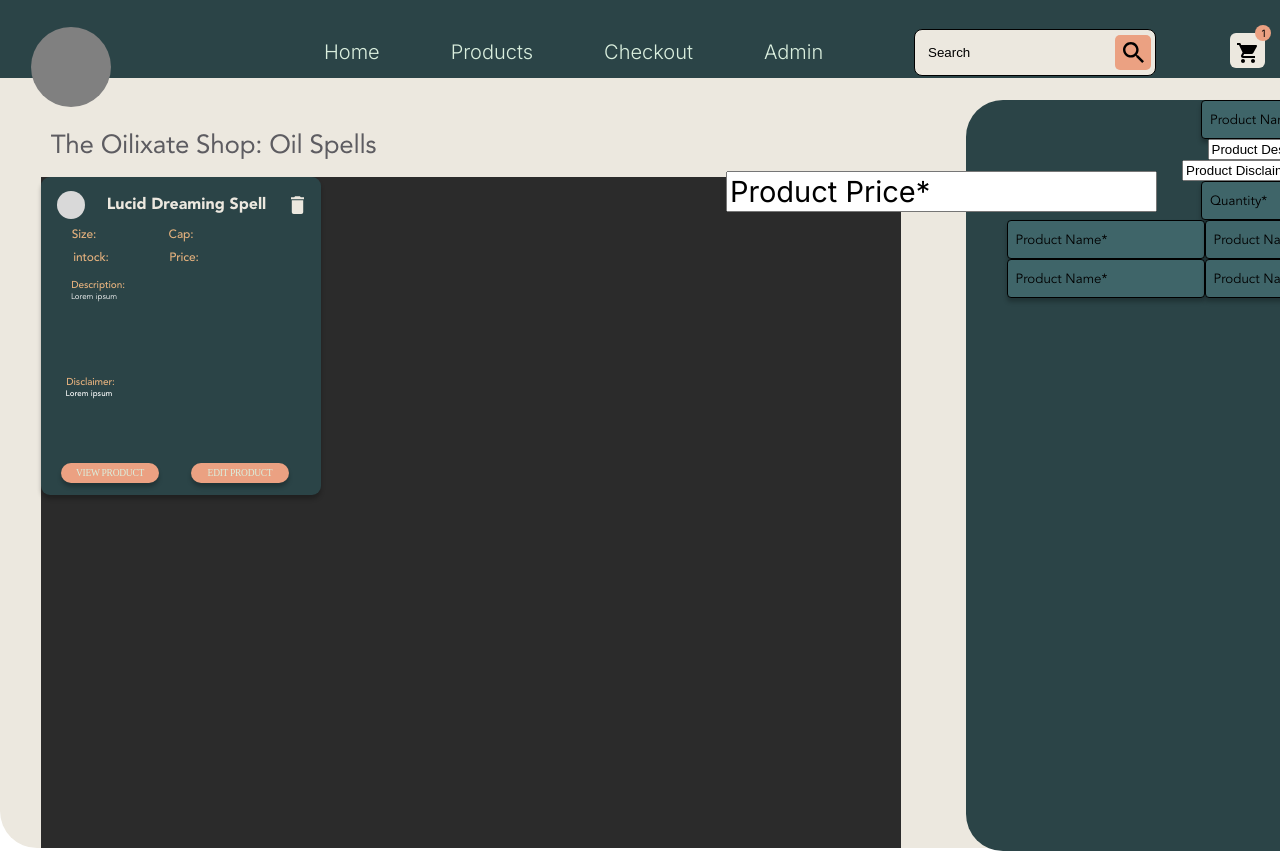
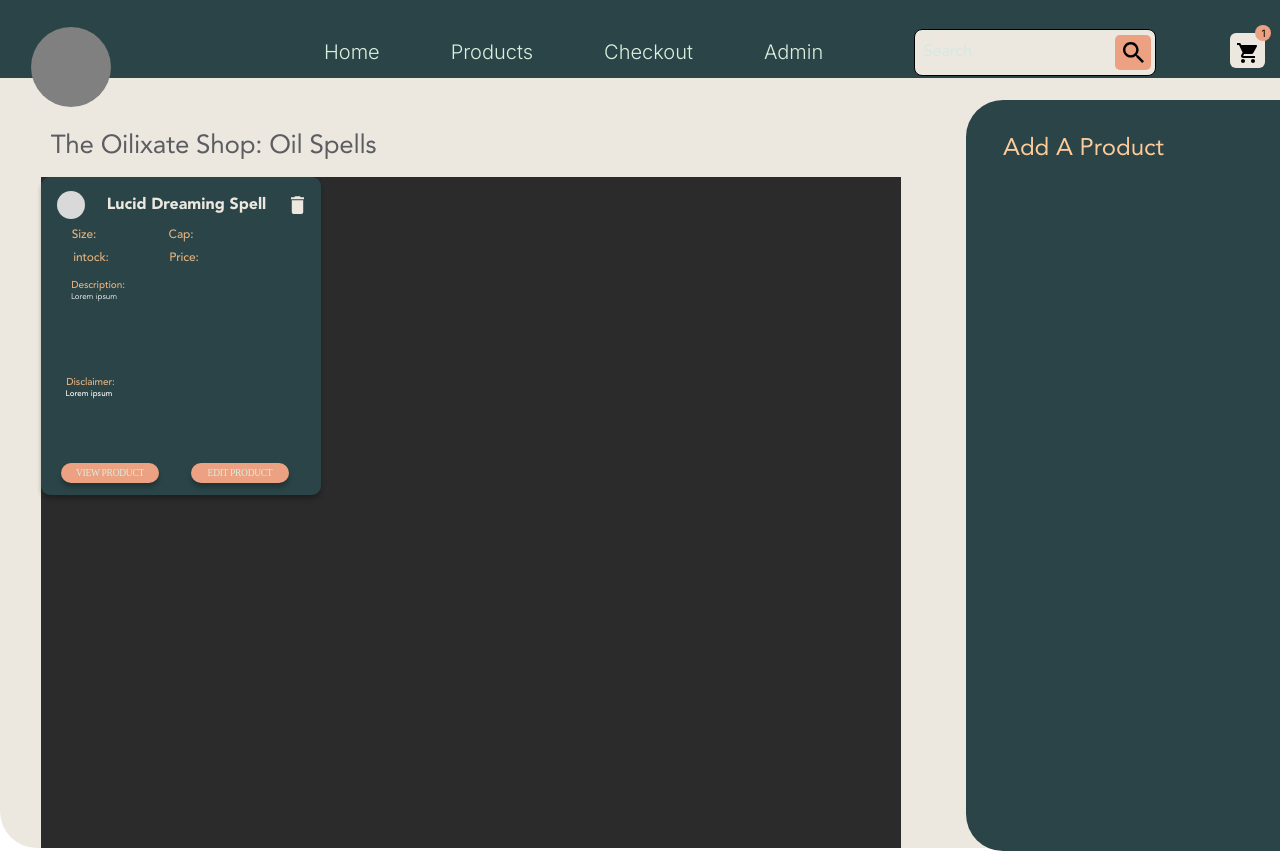
Before and after one commit to Tsebo200/Oilixate, a React (Create React App) app in the folder client/: page /Admin in a window 1280 px wide. Shown: the top 851 px of the page. Built offline with nearby package versions, Linux system fonts and the light colour scheme.

Commit message:
Starting to position form fields correctly
Form fields commented out to see heading "add a product"

```diff
--- a/client/src/components/Admin.js
+++ b/client/src/components/Admin.js
@@ -26,7 +26,8 @@ const Admin = () => {
                 </div>
 
                 <div className="add-product-container">
-                    <form>
+                    <p className="add-product-heading">Add A Product</p>
+                    {/* <form>
                         <input type={"text"} className={"product-name"} placeholder={"Product Name*"}></input>
                         <input type={"numbner"} className={"product-price"} placeholder={"Product Price*"}></input>
                         <input type={"text"} className={"product-desc"} placeholder={"Product Description*"}></input>
@@ -36,12 +37,12 @@ const Admin = () => {
                             <option>10ml</option>
                             <option>30ml</option>
                         </select>
-                        <input type={"text"} className={"product-name"} placeholder={"Quantity*"}></input>
-                        <input type={"text"} className={"product-name"} placeholder={"Product Name*"}></input>
-                        <input type={"text"} className={"product-name"} placeholder={"Product Name*"}></input>
-                        <input type={"text"} className={"product-name"} placeholder={"Product Name*"}></input>
-                        <input type={"text"} className={"product-name"} placeholder={"Product Name*"}></input>
-                    </form>
+                        <input type={"number"} className={"product-quantity"} placeholder={"Quantity*"}></input>
+                        <input type={"text"} className={"product-black"} placeholder={"In Stock: Black*"}></input>
+                        <input type={"text"} className={"product-white"} placeholder={"In Stock: White*"}></input>
+                        <input type={"text"} className={"product-silver"} placeholder={"In Stock: Silver*"}></input>
+                        <input type={"text"} className={"product-gold"} placeholder={"In Stock: Gold*"}></input>
+                    </form> */}
                 </div>
             </div>
 
--- a/client/src/index.css
+++ b/client/src/index.css
@@ -1924,11 +1924,24 @@ color: #ECE8DF;
   border-radius: 37px;
 }
 
+.add-product-heading{
+  position: absolute;
+  width: 165px;
+  height: 29px;
+  left: 35px;
+  top: 33px;
+  font-family: myFavFont;
+  font-size: 24px;
+  line-height: 29px;
+  color: #FECB9B;
+}
+
 input[type="text"].product-name{
   padding: 8px;
   box-sizing: border-box;
-  width: 198px;
-  height: 39px;
+  width: 407px;
+  height: 55px;
+  left: 35px;
   color: #D1E9E3;
   background: #3F6569;
   font-family: avenirBook;
@@ -1936,3 +1949,24 @@ input[type="text"].product-name{
   box-shadow: 0px 4px 4px rgba(0, 0, 0, 0.25);
   border-radius: 4px;
 }
+
+.product-name{
+  position: absolute;
+  top: 0px;
+  left: 0px;
+  padding: 8px;
+ }
+
+ ::placeholder{
+  position: absolute;
+  width: 114px;
+  height: 23px;
+  left: 8px;
+  top: 8px;
+  font-family: avenirBook;
+  font-style: normal;
+  font-weight: 400;
+  font-size: 16.5px;
+  line-height: 23px;
+  color: #D1E9E3;
+}
```
